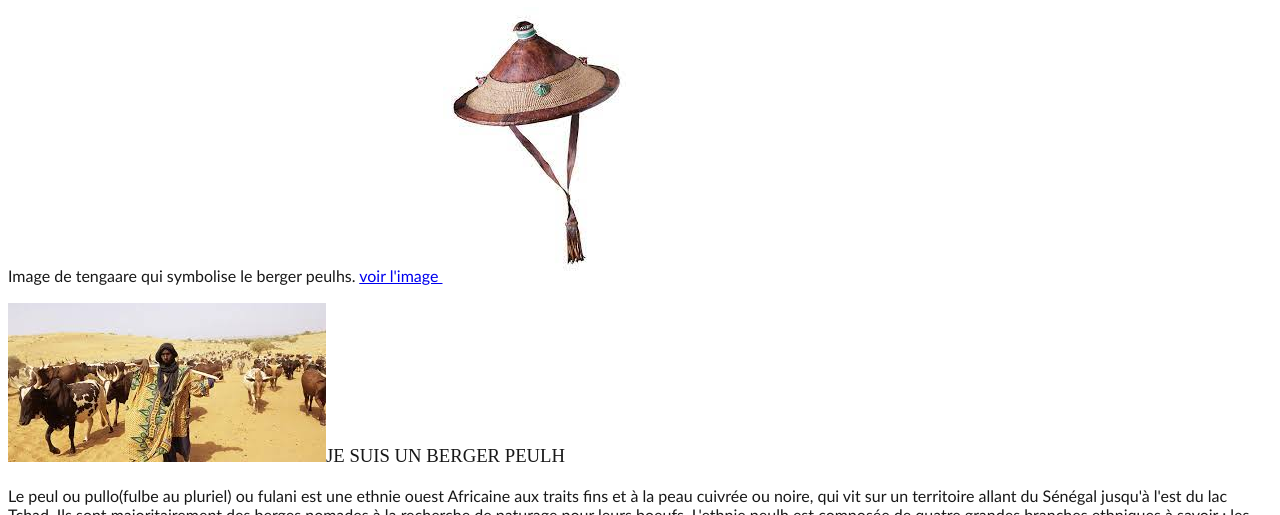
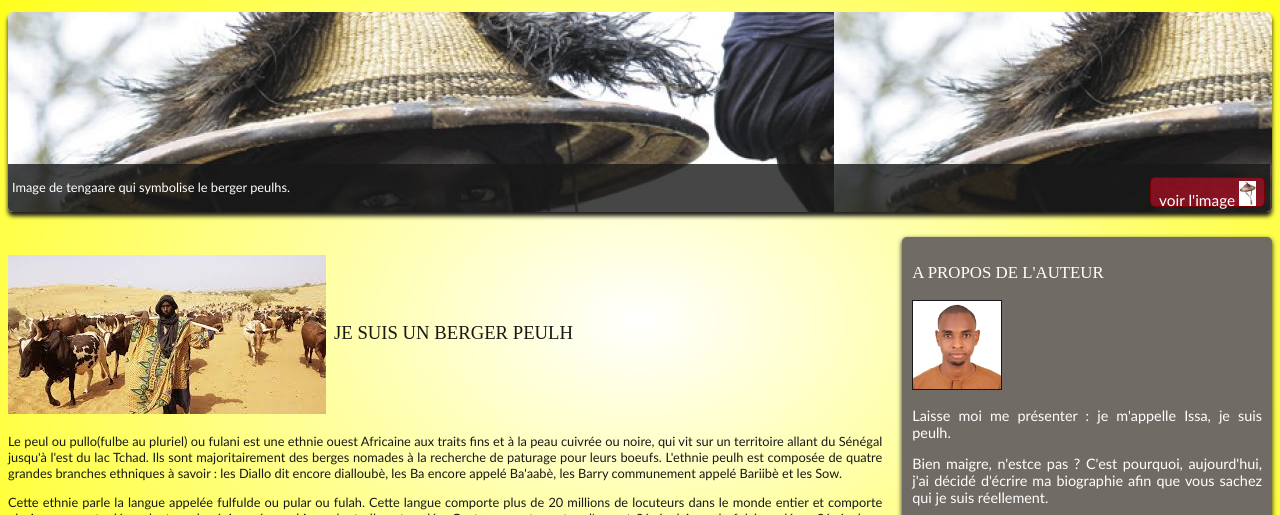
Before and after one commit to Issaadari/training, a plain HTML site: page index.html in a window 1280 px wide. Shown: the part 107-622 px from the top of the page. Drawn offline with Linux system fonts and the light colour scheme.

Commit message:
edit index.html

```diff
--- a/index.html
+++ b/index.html
@@ -13,9 +13,9 @@
             <div id="titre principal">
                 <div id="logo">
                     <img src="images/tengaare2.jpeg" alt="Tengaare Fulbe">
-                    <h1>Symbole de pulaaku</h1>
+                    <h1>Pulaaku</h1>
                 </div>
-                <h2>Les peulh</h2>
+                <h2>Les peulhs</h2>
             </div>
 
             <nav>
@@ -30,10 +30,10 @@
             </nav>
         </header>
 
-        <div id="bannière_images">
-            <div id="bannière_description">
+        <div id="banniere_images">
+            <div id="banniere_description">
                 Image de tengaare qui symbolise le berger peulhs.
-                <a href="https://www.istockphoto.com/fr/photo/chapeau-peul-gm94518281-11318485" class="button_rouge">voir l'image
+                <a href="https://www.istockphoto.com/fr/photo/chapeau-peul-gm94518281-11318485" class="bouton_rouge">voir l'image
                     <img src="images/tengaare3.jpeg" alt=""></a>
             </div>
         </div>
@@ -54,11 +54,13 @@
 
             <aside>
                 <h1>A propos de l'auteur</h1>
+                <div id="issa">
                     <img src="images/issa.jpg" alt="" id="fleche_bulle" height="25%" width="25%">
-                <p>Laisse moi me présenter : je m'appelle Issa, je suis peulh.</p>
+                    <p id="rag">Laisse moi me présenter : je m'appelle Issa, je suis peulh.</p>
                     <p>Bien maigre, n'estce pas ? C'est pourquoi, aujourd'hui, j'ai décidé d'écrire ma biographie afin que
                     vous sachez qui je suis réellement.</p>
-                <p><img src="images/facebook.png" alt="Facebook"><img src="images/tiktok.png" alt="Tiktok">
+                </div>
+                <p class="icone"><img src="images/facebook.png" alt="Facebook"><img src="images/tiktok.png" alt="Tiktok">
                 <img src="images/twitter.png" alt="Twitter"><img src="images/whatsapp.png" alt="Whatsapp"></p>
             </aside>
         </section>
@@ -70,7 +72,7 @@
                     <p>Le 06 juin 2023</p>
                 </div>
 
-                    <div id="Mes photos">
+                <div id="mes_photos">
                     <img src="images/debbo.jpeg" alt="debbo_pullo"><img src="images/tumbude.jpeg" alt="tumbude">
                     <img src="images/suudu.jpeg" alt="suudu"><img src="images/faggo.jpeg" alt="faggo">
                 </div>
@@ -78,10 +80,10 @@
                 <div id="les_artistes">
                     <h1>Les artistes peulhs</h1>
                     <ul>
-                                <li><a href="https://wwww.youtube.com/@babbasadou9254"></a>Babba Sadou</li>
-                                <li><a href="https://www.youtube.com/@onealiskoofficiel645"></a>One Alisko Pullo</li>
-                                <li><a href="https://www.youtube.com/@biriadofficielcameroun1145"></a>Biri Ade</li>
-                                <li><a href="https://www.youtube.com/@lobodicko8843"></a>Lobbo Dicko</li>
+                        <li><a href="https://wwww.youtube.com/@babbasadou9254">Babba Sadou</a></li>
+                        <li><a href="https://www.youtube.com/@onealiskoofficiel645">One Alisko Pullo</a></li>
+                        <li><a href="https://www.youtube.com/@biriadofficielcameroun1145">Biri Ade</a></li>
+                        <li><a href="https://www.youtube.com/@lobodicko8843">Lobbo Dicko</a></li>
                     </ul>
                 </div>
             </footer>
--- a/style.css
+++ b/style.css
@@ -1,6 +1,6 @@
 body
 {
-    background: url(images/jaune.png);
+    background: radial-gradient(white,yellow);
     font-family: 'Trebuchet MS', 'Lucida Sans Unicode', 'Lucida Grande', 'Lucida Sans', Arial, sans-serif;
     color: #181818
 }
@@ -30,7 +30,7 @@ header
 {
     display: flex;
     flex-direction: row;
-    align-items: baseline;
+    align-items: center;
 }
 #logo img
 {
@@ -40,7 +40,7 @@ header
 header h1
 {
     font-family: serif;
-    font-size: 2.5em;
+    font-size: 2em;
     font-weight: normal;
     margin: 0 0 0 10px;
 }
@@ -72,3 +72,144 @@ nav a:hover
     color: #760001;
     border-bottom : 3px solid ;
 }
+#banniere_images
+{
+    margin-top: 15px;
+    height: 200px;
+    background: url(images/Peul.jpg);
+    border-radius: 5px;
+    position: relative;
+    box-shadow: 0px 4px 4px #1c1a19;
+    margin-bottom: 25px;
+}
+#banniere_description
+{
+    position: absolute;
+    bottom: 0;
+    border-radius: 0px 0px 5px 5px;
+    width: 99.5%;
+    height: 33px;
+    padding-left: 4px;
+    padding-top: 15px;
+    background-color: rgba(24, 24, 24, 0.8);
+    color: white;
+    font-size: 0.8em;
+}
+.bouton_rouge
+{
+    height: 25px;
+    position: absolute;
+    right: 5px;
+    bottom: 5px;
+    background: url('images/fond_degraderouge.jpeg') repeat-x;
+    border: 1px solid #760001;
+    border-radius: 5px;
+    font-size: 1.2em;
+    text-align: center;
+    padding: 3px 8px 0px 8px;
+    color: white;
+    text-decoration: none;
+}
+.bouton_rouge img
+{
+    border: 0;
+    height: 100%;
+}
+section
+{
+    display: flex;
+    margin-bottom: 20px;
+}
+article, aside
+{
+    text-align: justify;
+}
+article
+{
+    margin-right: 20px;
+    flex: 3;
+}
+.ico_categorie
+{
+    vertical-align: middle;
+    margin-right: 8px;
+}
+article p
+{
+    font-size: 0.8em;
+}
+aside{
+    flex: 1.2;
+    position: relative;
+    background-color: #706b64;
+    box-shadow: 0px 2px 5px #1c1a19;
+    border-radius: 5px;
+    padding: 10px;
+    color: white;
+    font-size: 0.9em;
+}
+#fleche_bulle
+{
+    border: 1px solid #181818;
+}
+#issa
+{
+    float: left;
+    width: auto;
+}
+aside img
+{
+    margin-right: 5px ;
+}
+.icone
+{
+    display: flex;
+    width: 50px;
+    height: 50px;
+}
+footer
+{
+    display: flex;
+    flex-direction: row;
+    background-color: rgb(89, 223, 63);
+    border-radius: 5px;
+}
+footer p, footer ul
+{
+    font-size: 0.8em;
+}
+footer h1
+{
+    font-size: 1.1em;
+}
+#tweet
+{
+    display: flex;
+    justify-content: center;
+    flex-direction: column;
+}
+#mes_photos
+{
+    display: flex;
+    justify-content: space-between;
+    flex-direction: row;
+    margin: auto;
+    width: 100px;
+    height: 50px;
+}
+#mes_photos img
+{
+    border: 1px solid #181818;
+    margin-right: 2px;
+}
+#les_artistes a
+{
+    text-decoration: none;
+    color: #760001;
+}
+#les_artistes
+{
+    display: flex;
+    flex-direction: row;
+    justify-content: baseline;
+}
```
Also changed, not shown: images/Peul.jpg (added), images/fj.avif (added), images/fond_degraderouge.jpeg (added), images/fondjaune.jpeg (added), images/ico_li.png (added). Lines whose indentation alone changed are shown as unchanged.
